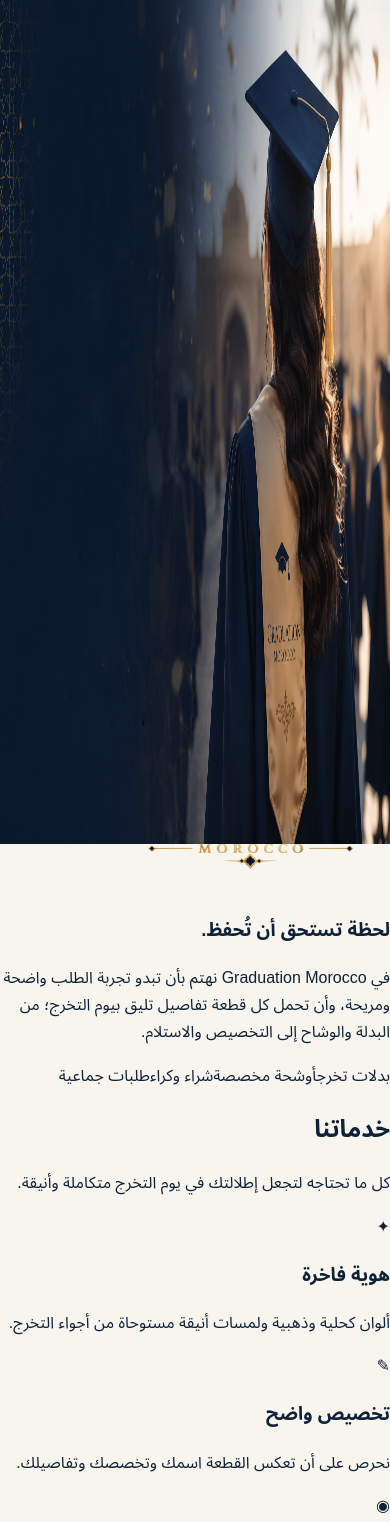
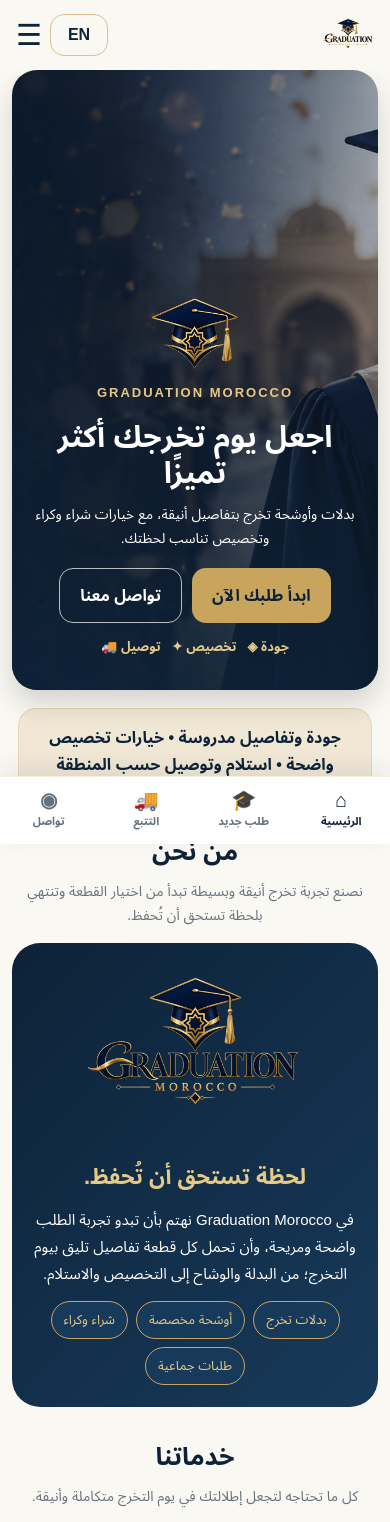
Before and after one commit to azar-pro/graduation_morocco_web, a Next.js app: page / in a window 390 px wide. Shown: the top 1522 px of the page. Built offline with nearby package versions, Linux system fonts and the light colour scheme; no server answers.

Commit message:
design: mirror Flutter homepage visual system

```diff
--- a/app/globals.css
+++ b/app/globals.css
@@ -28,3 +28,129 @@
 
 .seoPage{background:#faf8f3;min-height:100vh;padding:0 20px 80px}.seoHero{max-width:1180px;margin:0 auto;padding:90px 70px;border-radius:0 0 32px 32px;background:#0d2238;color:#fff}.seoHero h1{font-size:clamp(42px,6vw,76px);line-height:1.1;margin:10px 0 20px;max-width:900px}.seoHero>p:not(.eyebrow){max-width:800px;font-size:18px;color:#e1e8ee}.seoContentGrid{max-width:1100px;margin:40px auto 90px;display:grid;grid-template-columns:repeat(4,minmax(0,1fr));gap:14px}.seoFeature{background:#fff;border:1px solid rgba(201,164,92,.28);border-radius:18px;padding:22px;display:grid;gap:12px}.seoFeature span{font-weight:900;color:#a47b31}.seoFeature p{margin:0}.seoFaq{max-width:920px;margin:0 auto 80px}.seoFaq h2{font-size:clamp(32px,4vw,48px);margin:6px 0 24px}.faqList{display:grid;gap:10px}.faqList details{background:#fff;border:1px solid rgba(13,34,56,.1);border-radius:16px;padding:17px 18px}.faqList summary{font-weight:900;cursor:pointer}.faqList p{margin:12px 0 0;color:#65717d}.seoCta{max-width:920px;margin:auto;text-align:center;background:#f1e7d5;border-radius:24px;padding:42px}.seoCta h2{font-size:34px;margin:0 0 8px}.seoCta p{margin:0 0 20px;color:#65717d}
 @media(max-width:900px){.seoContentGrid{grid-template-columns:repeat(2,1fr)}.seoHero{padding:60px 30px}}@media(max-width:560px){.seoPage{padding-inline:12px}.seoHero{padding:44px 22px;border-radius:0 0 24px 24px}.seoContentGrid{grid-template-columns:1fr;margin-bottom:65px}.seoCta{padding:30px 20px}}
+
+
+/* Homepage aligned with the original Flutter HomeScreen */
+.appHome{--navy:#0d2238;--navy-light:#173a5a;--gold:#c9a45c;--gold-light:#e5c987;--cream:#faf8f3;--sand:#f1e7d5;--muted:#65717d;background:var(--cream);color:var(--navy);min-height:100vh;padding-bottom:0}
+.appHeader{min-height:80px;padding:9px 24px;display:flex;align-items:center;gap:18px;background:var(--cream);position:relative;z-index:20}
+.appLogo{display:flex;align-items:center;margin-left:auto}
+.appLogo img{width:180px;height:62px;object-fit:contain}
+.appNav{display:flex;align-items:center;gap:4px;font-weight:800}
+.appNav>a{padding:10px 12px;border-radius:12px}
+.appNav>a:not(.appContactButton):hover{background:rgba(13,34,56,.05)}
+.appContactButton{border:1px solid var(--gold)!important;padding:9px 15px!important}
+.appLanguage{min-width:58px;height:42px;border:1px solid rgba(201,164,92,.65);border-radius:14px;display:grid;place-items:center;padding:0 14px;font-weight:900;direction:ltr}
+.appMobileHeaderActions{display:none;align-items:center;gap:8px}
+.appMenuIcon{font-size:29px;color:var(--navy);line-height:1}
+
+.appHero{height:540px;margin:0 18px;border-radius:32px;overflow:hidden;position:relative;box-shadow:0 14px 28px rgba(0,0,0,.15)}
+.appHeroImage{object-fit:cover;object-position:center}
+.appHeroOverlay{position:absolute;inset:0;background:linear-gradient(90deg,rgba(13,34,56,.85) 0%,rgba(13,34,56,.71) 34%,rgba(13,34,56,.21) 62%,rgba(13,34,56,0) 100%)}
+.appHeroCopy{position:absolute;left:0;top:50%;transform:translateY(-50%);width:54%;padding:25px 42px;display:flex;flex-direction:column;align-items:center;text-align:center;color:#fff}
+.appHeroMark{width:130px;height:130px;object-fit:contain}
+.appHeroBrand{margin:3px 0 15px;color:var(--gold-light);font-size:15px;font-weight:900;letter-spacing:2px;direction:ltr}
+.appHeroCopy h1{margin:0;color:#fff;font-size:37px;line-height:1.2;font-weight:900}
+.appHeroSubtitle{margin:12px 0 0;color:#fff;font-size:15px;line-height:1.7;max-width:620px}
+.appHeroActions{display:flex;justify-content:center;flex-wrap:wrap;gap:10px;margin-top:17px}
+.appPrimaryButton,.appOutlineLight,.appDarkButton,.appCtaSecondary{display:inline-flex;align-items:center;justify-content:center;border-radius:14px;padding:13px 20px;font-weight:900}
+.appPrimaryButton{background:var(--gold);color:var(--navy)}
+.appOutlineLight{border:1px solid rgba(255,255,255,.7);color:#fff}
+.appHeroBenefits{display:flex;justify-content:center;gap:18px;flex-wrap:wrap;margin-top:13px;color:var(--gold-light);font-weight:800}
+
+.appTrust{margin:18px 18px 8px;padding:15px 20px;text-align:center;background:var(--sand);border:1px solid rgba(201,164,92,.25);border-radius:18px;font-weight:700}
+
+.appSection{padding:0 18px}
+.appSectionTitle{padding:32px 22px 18px;text-align:center}
+.appSectionTitle h2{margin:0;color:var(--navy);font-size:28px;font-weight:900}
+.appSectionTitle p{margin:7px auto 0;color:var(--muted);font-size:14px;line-height:1.7;max-width:760px}
+
+.appAboutCard{padding:28px;background:linear-gradient(135deg,var(--navy),var(--navy-light));border-radius:28px;display:grid;grid-template-columns:1fr 1fr;gap:28px;align-items:center}
+.appAboutLogo{display:flex;justify-content:center;align-items:center;padding:10px}
+.appAboutLogo img{width:280px;height:170px;object-fit:contain}
+.appAboutCopy{text-align:center}
+.appAboutCopy h3{margin:0;color:var(--gold-light);font-size:25px;font-weight:900}
+.appAboutCopy p{margin:10px 0 0;color:#fff;font-size:15px;line-height:1.8}
+.appPills{display:flex;justify-content:center;gap:8px;flex-wrap:wrap;margin-top:14px}
+.appPills span{background:var(--navy-light);border:1px solid var(--gold);color:var(--gold-light);border-radius:999px;padding:7px 12px;font-size:13px}
+
+.appServiceGrid{display:grid;grid-template-columns:repeat(2,minmax(0,1fr));gap:16px}
+.appServiceCard{min-height:180px;padding:22px;background:var(--sand);border:1px solid rgba(201,164,92,.25);border-radius:22px;display:flex;flex-direction:column;align-items:center;justify-content:center;text-align:center}
+.appServiceIcon{width:48px;height:48px;border-radius:15px;background:var(--gold);display:grid;place-items:center;color:var(--navy);font-size:24px;font-weight:900}
+.appServiceCard h3{margin:12px 0 5px;color:var(--navy);font-size:18px;font-weight:900}
+.appServiceCard p{margin:0;color:var(--muted);line-height:1.55}
+.appQuickLinks{display:flex;justify-content:center;gap:10px;flex-wrap:wrap;margin:20px 0 4px}
+.appQuickLinks a{background:#fff;border:1px solid rgba(201,164,92,.28);border-radius:14px;padding:10px 14px;font-weight:800}
+
+.appSteps{display:grid;grid-template-columns:repeat(4,minmax(0,1fr));gap:12px}
+.appStepCard{min-height:170px;padding:18px;background:#fff;border:1px solid rgba(201,164,92,.2);border-radius:20px;text-align:center}
+.appStepTop{display:flex;align-items:center;justify-content:center;gap:10px}
+.appStepIcon{font-size:25px;color:var(--navy)}
+.appStepNumber{width:40px;height:40px;border-radius:50%;background:var(--gold);display:grid;place-items:center;color:var(--navy);font-weight:900}
+.appStepCard h3{margin:15px 0 5px;color:var(--navy);font-size:17px;font-weight:900}
+.appStepCard p{margin:0;color:var(--muted);line-height:1.5}
+
+.appWhy{margin:26px 18px;padding:26px;background:var(--navy);border-radius:28px;text-align:center}
+.appWhy h2{margin:0;color:var(--gold-light);font-size:25px;font-weight:900}
+.appWhy p{margin:10px auto 0;color:#fff;font-size:15px;line-height:1.8;max-width:900px}
+
+.appDeliveryGrid{display:grid;grid-template-columns:repeat(2,minmax(0,1fr));gap:12px}
+.appDeliveryCard{margin:6px;padding:22px;background:#fff;border:1px solid rgba(201,164,92,.2);border-radius:20px;text-align:center}
+.appDeliveryIcon{font-size:30px;color:var(--gold)}
+.appDeliveryCard h3{margin:10px 0 5px;color:var(--navy);font-size:17px;font-weight:900}
+.appDeliveryCard p{margin:0;color:var(--muted);line-height:1.5}
+
+.appCta{margin:34px 18px 18px;padding:26px 24px;background:linear-gradient(135deg,var(--gold),#e8cb82);border-radius:28px;text-align:center}
+.appCta h2{margin:0;color:var(--navy);font-size:27px;font-weight:900}
+.appCta p{margin:6px 0 0;color:var(--navy);font-size:14px;line-height:1.6}
+.appCtaActions{display:flex;justify-content:center;gap:10px;flex-wrap:wrap;margin-top:16px}
+.appDarkButton{background:var(--navy);color:#fff}
+.appCtaSecondary{border:1px solid rgba(13,34,56,.35);color:var(--navy)}
+
+.appFooter{padding:38px 24px 30px;background:var(--navy);display:flex;flex-direction:column;align-items:center;text-align:center}
+.appFooter img{width:100px;height:100px;object-fit:contain}
+.appFooter strong{margin-top:10px;color:var(--gold-light);font-size:16px;letter-spacing:.8px;direction:ltr}
+.appFooter p{margin:6px 0 0;color:rgba(255,255,255,.72);font-size:13px}
+.appFooter nav{display:flex;justify-content:center;gap:18px;flex-wrap:wrap;margin-top:18px}
+.appFooter nav a{color:#fff}
+.appFooter nav a:last-child{color:var(--gold-light)}
+
+.appBottomNav{display:none}
+
+@media(max-width:900px){
+  .appHeader{padding:9px 16px;min-height:70px}
+  .appLogo img{width:52px;height:52px;object-fit:contain}
+  .appNav{display:none}
+  .appMobileHeaderActions{display:flex}
+  .appLogo{margin-left:auto}
+  .appHero{height:650px;margin:0 12px;border-radius:25px}
+  .appHeroOverlay{background:linear-gradient(180deg,rgba(13,34,56,.04) 0%,rgba(13,34,56,.16) 42%,rgba(13,34,56,.84) 100%)}
+  .appHeroCopy{left:0;right:0;top:auto;bottom:0;transform:none;width:100%;padding:25px 24px 32px}
+  .appHeroMark{width:92px;height:92px}
+  .appHeroCopy h1{font-size:32px}
+  .appAboutCard{grid-template-columns:1fr}
+  .appServiceGrid{grid-template-columns:1fr}
+  .appSteps{grid-template-columns:1fr 1fr}
+  .appBottomNav{position:fixed;z-index:100;right:0;left:0;bottom:0;height:68px;background:#fff;border-top:1px solid rgba(201,164,92,.18);display:grid;grid-template-columns:repeat(4,1fr);box-shadow:0 -8px 24px rgba(13,34,56,.08)}
+  .appBottomNav a{display:flex;flex-direction:column;align-items:center;justify-content:center;gap:2px;color:var(--muted);font-size:11px;font-weight:800}
+  .appBottomNav a:first-child{color:var(--navy)}
+  .appBottomNav span{font-size:20px;line-height:1}
+  .appFooter{padding-bottom:94px}
+}
+
+@media(max-width:620px){
+  .appHero{height:620px}
+  .appHeroCopy{padding-inline:20px}
+  .appHeroBrand{font-size:13px}
+  .appHeroCopy h1{font-size:30px}
+  .appHeroSubtitle{font-size:14px}
+  .appHeroBenefits{gap:11px;font-size:13px}
+  .appSection{padding:0 12px}
+  .appSectionTitle{padding:28px 12px 16px}
+  .appSectionTitle h2{font-size:25px}
+  .appAboutCard{padding:22px}
+  .appAboutLogo img{width:230px;height:145px}
+  .appAboutCopy h3{font-size:22px}
+  .appSteps{grid-template-columns:1fr}
+  .appDeliveryGrid{grid-template-columns:1fr}
+  .appWhy,.appCta{margin-left:12px;margin-right:12px}
+}
```
